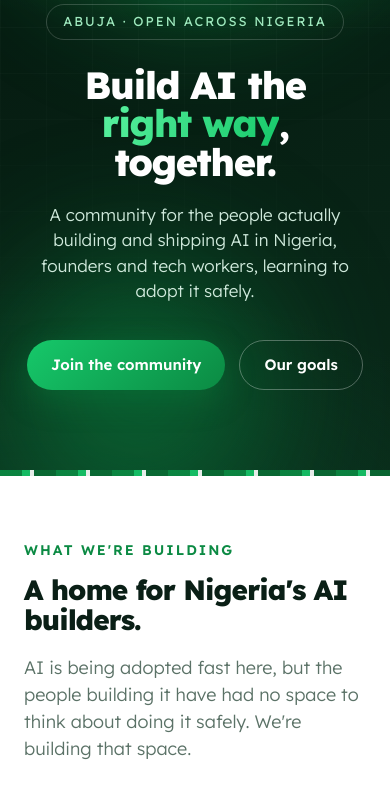
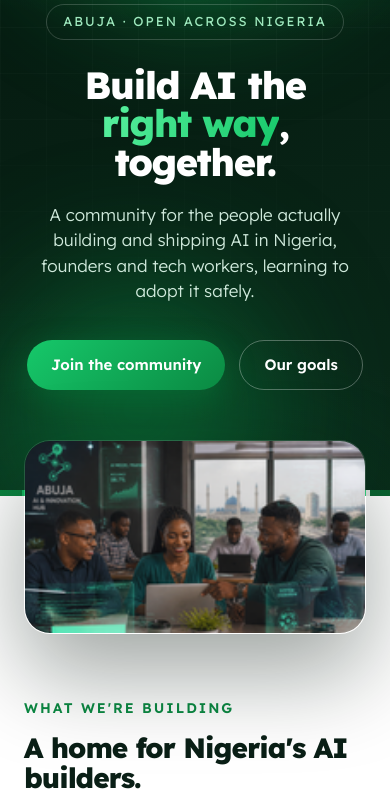
Before and after one commit to femiklaus/safe-ai-builders-site, a plain HTML site: page index.html in a window 390 px wide. Shown: the part 249-1057 px from the top of the page. Drawn offline with Linux system fonts and the light colour scheme.

Commit message:
Add generated hero image of African AI builders
Co-Authored-By: Claude Opus 4.8 <noreply@anthropic.com>
Claude-Session: https://claude.ai/code/session_01NE9RjFnjEGBzdbRTt8L2F5

```diff
--- a/index.html
+++ b/index.html
@@ -49,7 +49,12 @@
   .nav-cta{font-size:14px;font-weight:600;border:1.5px solid rgba(255,255,255,.25);padding:9px 18px;border-radius:999px}
   .nav-cta:hover{border-color:#fff}
 
-  .hero{position:relative;z-index:2;padding:70px 0 110px;text-align:center}
+  /* showcase image */
+  .showcase{margin-top:-70px;position:relative;z-index:4}
+  .hero-shot{width:100%;display:block;border-radius:26px;border:1px solid rgba(255,255,255,.12);
+    box-shadow:0 40px 90px rgba(4,21,13,.38)}
+
+  .hero{position:relative;z-index:2;padding:70px 0 130px;text-align:center}
   .tag{display:inline-block;font-size:13px;letter-spacing:2px;text-transform:uppercase;color:#9FE9BE;
     border:1px solid rgba(255,255,255,.18);padding:7px 16px;border-radius:999px;margin-bottom:26px}
   h1{font-size:clamp(38px,6.4vw,74px);line-height:1.02;font-weight:800;letter-spacing:-1.5px;margin:0 0 20px}
@@ -94,7 +99,8 @@
   .copy{color:#6FA389;font-size:13px;margin-top:26px}
 
   @media(max-width:640px){
-    .hero{padding:50px 0 80px}
+    .hero{padding:50px 0 100px}
+    .showcase{margin-top:-56px}
     section{padding:64px 0}
     .band-inner{padding:44px 28px}
     .foot{flex-direction:column;align-items:flex-start}
@@ -134,6 +140,11 @@
   </div>
   <div class="kente"></div>
 </header>
+
+<!-- SHOWCASE -->
+<div class="wrap showcase">
+  <img class="hero-shot" src="assets/hero.png" alt="African AI builders collaborating in an Abuja workspace" loading="lazy" />
+</div>
 
 <!-- GOALS -->
 <section id="goals">
```
Also changed, not shown: assets/hero.png (added).
